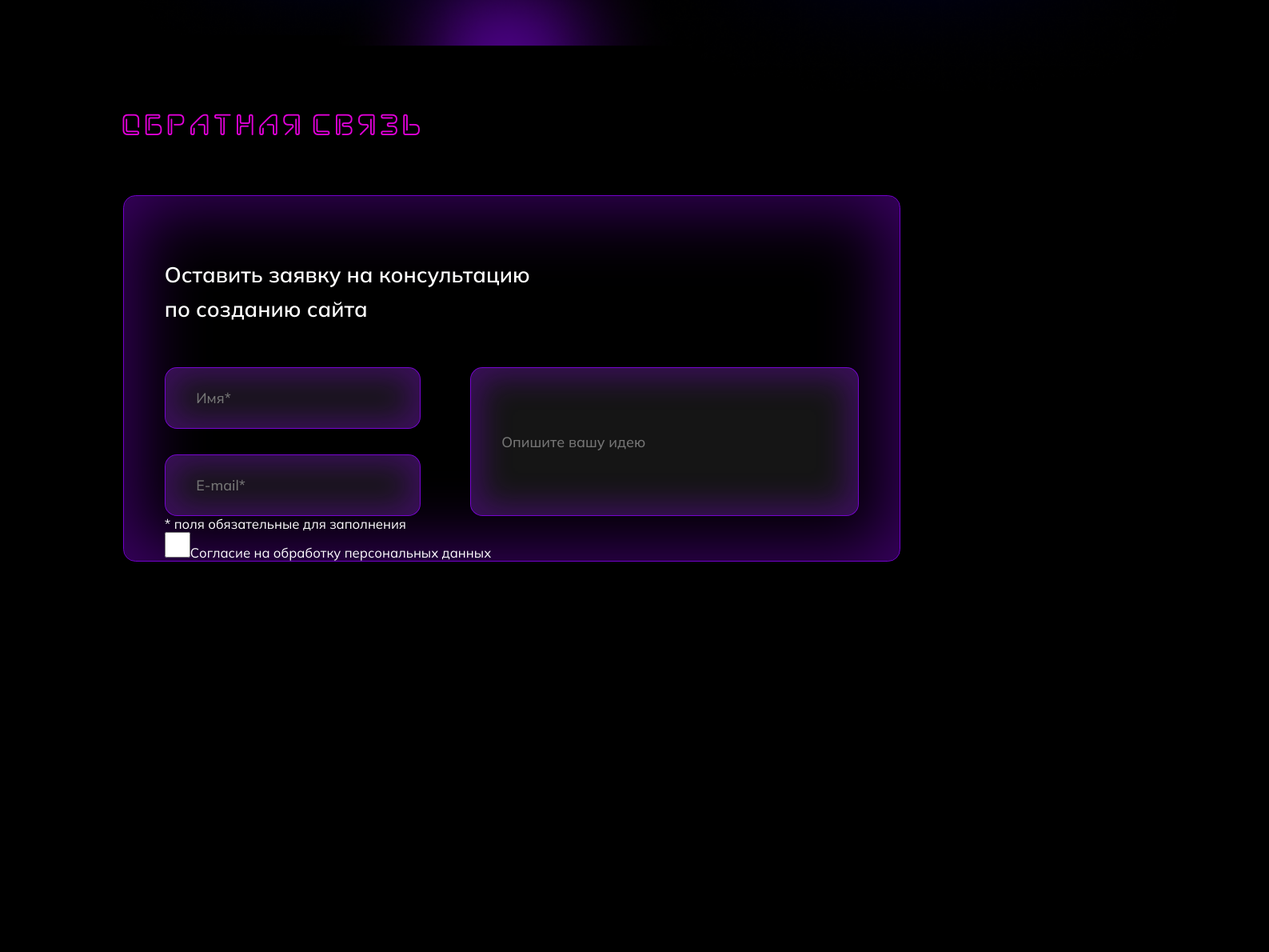
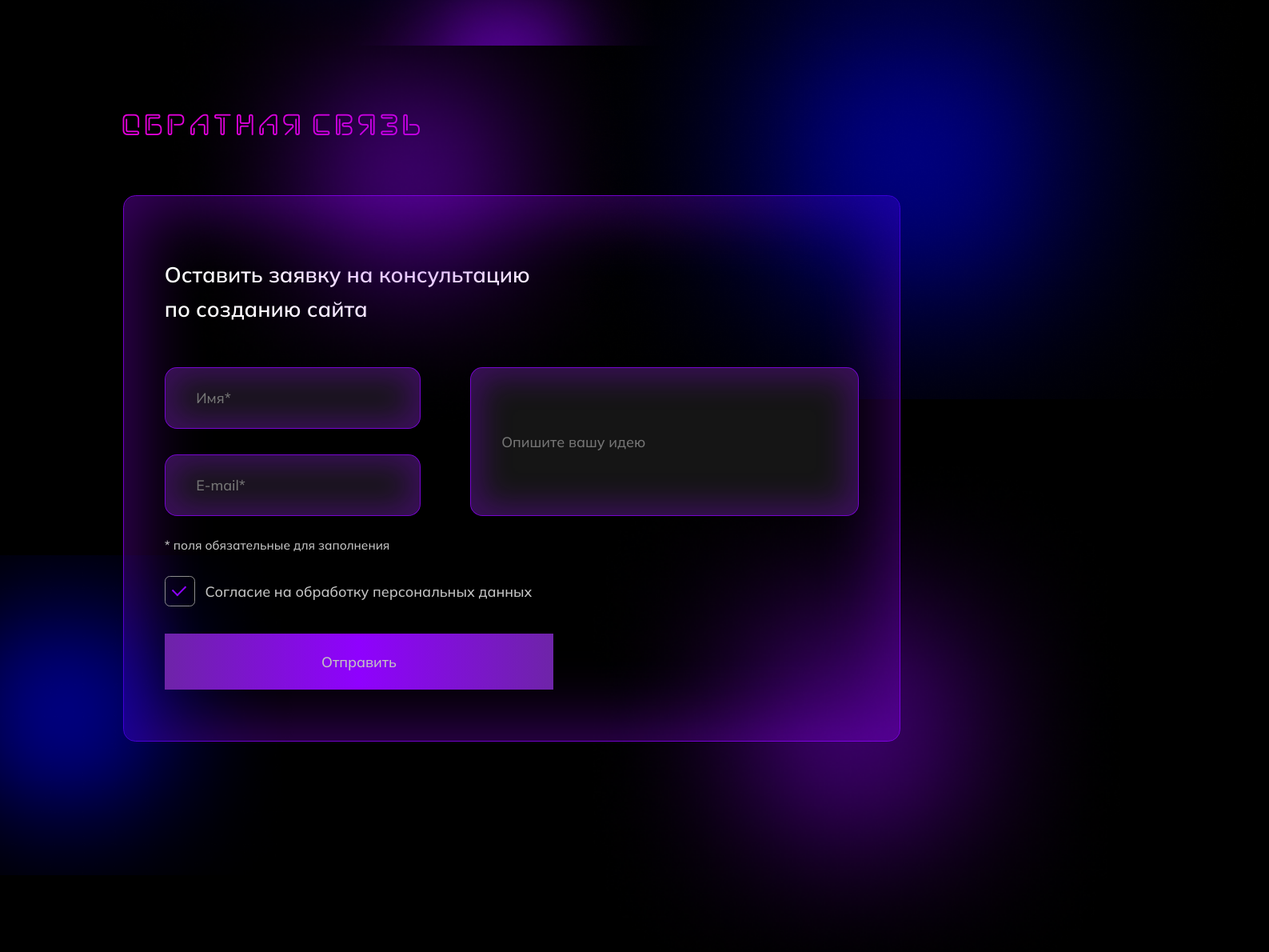
Before and after one commit to WebEvolutionApp/Front, a React (Vite) app: page / in a window 1280 px wide. Shown: the part 2000-3190 px from the top of the page at 80% size, 1587 px wide, since content can reach past the window. Before the commit the page ends 2766 px from the top, so only its background shows below. Built offline with nearby package versions, Linux system fonts and the light colour scheme.

Commit message:
styles tuned at form

```diff
--- a/src/assets/styles/fonts.scss
+++ b/src/assets/styles/fonts.scss
@@ -53,3 +53,8 @@
   @include mulish(1.4vw, 500, 160%);
   color: $formGrey;
 }
+
+@mixin fontTitleFormInfo2() {
+  @include mulish(1.2vw, 500, 160%);
+  color: $formGrey;
+}
--- a/src/components/Form/Form.jsx
+++ b/src/components/Form/Form.jsx
@@ -1,35 +1,59 @@
 import React from "react";
 import s from "./styles.module.scss";
 import Input from "../ui/Input/Input";
+import FormButton from "../ui/FormButton/FormButton";
+import ellipseOne from "../../assets/images/Ellipse3.png";
+import ellipseTwo from "../../assets/images/Ellipse2.png";
 
 export function Form() {
-    return(
+  return (
     <div className={s.form__container}>
+      <img className={s.form__container__BgOne} src={ellipseOne} alt="" />
+      <img className={s.form__container__BgTwo} src={ellipseTwo} alt="" />
+      <img className={s.form__container__BgThree} src={ellipseOne} alt="" />
+      <img className={s.form__container__BgFour} src={ellipseTwo} alt="" />
       <div className={s.form__content}>
         <div className={s.form__title}>Обратная связь</div>
         <div className={s.form__formWindow}>
-            <div className={s.form__formTitle}>Оставить заявку на консультацию по созданию сайта</div>
+          <div className={s.form__formTitle}>
+            Оставить заявку на консультацию по созданию сайта
+          </div>
           <div className={s.form__inputsSection}>
             <div className={s.form__userInfo}>
-                    <Input placeholder = 'Имя*' customClassName={s.input} width="25vw" height={"6vw"} />
-                    <Input placeholder = 'E-mail*' customClassName={s.input} width="25vw" height={"6vw"} />
+              <Input
+                placeholder="Имя*"
+                customClassName={s.input}
+                width="25vw"
+                height={"6vw"}
+              />
+              <Input
+                placeholder="E-mail*"
+                customClassName={s.input}
+                width="25vw"
+                height={"6vw"}
+              />
             </div>
-                <Input placeholder = 'Опишите вашу идею' customClassName={s.input} width="38vw" height={"14.5vw"} />
+            <Input
+              placeholder="Опишите вашу идею"
+              customClassName={s.input}
+              width="38vw"
+              height={"14.5vw"}
+            />
           </div>
-            <div className={s.form__requiredFields}>* поля обязательные для заполнения</div>
+          <div className={s.form__requiredFields}>
+            * поля обязательные для заполнения
+          </div>
           <div className={s.form__checkboxSection}>
             <label className={s.checkboxLabel}>
-              <input
-                type="checkbox"
-                className={s.checkbox}
-              />
+              <input type="checkbox" className={s.checkbox} />
               Согласие на обработку персональных данных
             </label>
           </div>
+          <FormButton customClassName={s.formBtn}>Отправить</FormButton>
         </div>
       </div>
     </div>
-    )
+  );
 }
 
 export default Form;
--- a/src/components/Form/styles.module.scss
+++ b/src/components/Form/styles.module.scss
@@ -3,6 +3,37 @@
     &__container {
         width: 100%;
         margin-top: 10vw;
+        position: relative;
+
+        &__BgOne {
+            width: 47vw;
+            position: absolute;
+            left: -17vw;
+            bottom: -13vw;
+
+        }
+
+        &__BgTwo {
+            width: 50vw;
+            position: absolute;
+            left: 15vw;
+            top: -18vw;
+        }
+
+        &__BgThree {
+            width: 70vw;
+            position: absolute;
+            left: 54vw;
+            top: -18vw;
+
+        }
+
+        &__BgFour {
+            width: 55vw;
+            position: absolute;
+            bottom: -25vw;
+            left: 56vw;
+        }
     }
 
     &__content {
@@ -47,16 +78,68 @@
     }
 
     &__requiredFields {
-        @include fontTitleHeader();
+        @include fontTitleFormInfo2();
+        margin-top: 2vw;
+        margin-bottom: 2vw;
     }
 }
+.checkboxLabel {
+    @include fontTitleFormInfo();
+    display: inline-flex;
+    align-items: center;
+    cursor: pointer;
+    position: relative;
 
-.checkboxLabel {
-    @include fontTitleHeader();
-}
-.checkbox {
-    width: 2.5vw;
-    height: 2.5vw;
+  }
+
+  .checkbox {
+    position: absolute;
+    opacity: 0;
+    cursor: pointer;
+
+  }
+
+  .checkboxLabel::before {
+    content: '';
+    width: 2.8vw;
+    height: 2.8vw;
+    border-radius: 0.5vw;
     background-color: transparent;
-    border-radius: 10px;
-}
+    border: 1px solid #8d8d8d;
+    display: inline-block;
+    margin-right: 1vw;
+    transition: all 0.3s ease;
+    margin-right: 1vw;
+  }
+
+  .checkboxLabel::after {
+    content: '';
+    width: 0.6vw;
+    height: 1.1vw;
+    border: solid $mainViolet;
+    border-width: 0 0.2vw 0.2vw 0;
+    display: inline-block;
+    position: absolute;
+    top: 0.6vw;
+    left: 1vw;
+    transform: rotate(45deg);
+    opacity: 1;
+    transition: opacity 0.3s ease;
+  }
+
+  .checkbox:checked + .checkboxLabel::before {
+    background-color: #1A1A1A;
+    border-color: #d400ff;
+  }
+
+  .checkbox:checked + .checkboxLabel::after {
+    opacity: 1;
+  }
+
+
+  .formBtn {
+    margin: 2.3vw 0 5vw 0;
+    width: 38vw;
+    height: 5.5vw;
+    z-index: 15;
+  }
--- /dev/null
+++ b/src/components/ui/FormButton/FormButton.jsx
@@ -0,0 +1,12 @@
+import React from "react";
+import s from "./styles.module.scss";
+import classNames from 'classnames';
+
+
+const FormButton = ({ onClick, children, customClassName}) => {
+    return(
+        <button className={classNames(s.custom__formButton, customClassName)} onClick={onClick}>{children}</button>
+    )
+}
+
+export default FormButton;
--- /dev/null
+++ b/src/components/ui/FormButton/styles.module.scss
@@ -0,0 +1,11 @@
+.custom__formButton {
+    background: linear-gradient(
+        to right,
+        #6E24A8 0%,
+        #8F01FE 50%,
+        #6E24A8 100%
+      );
+      border: none;
+    @include fontTitleFormInfo();
+    cursor: pointer;
+}
```
Lines whose indentation alone changed are shown as unchanged.
